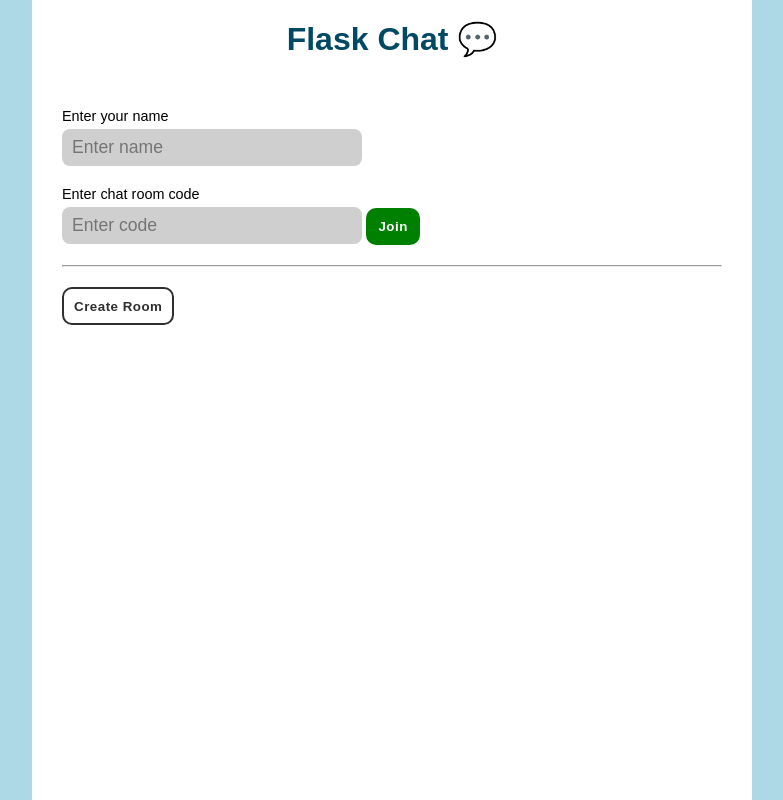
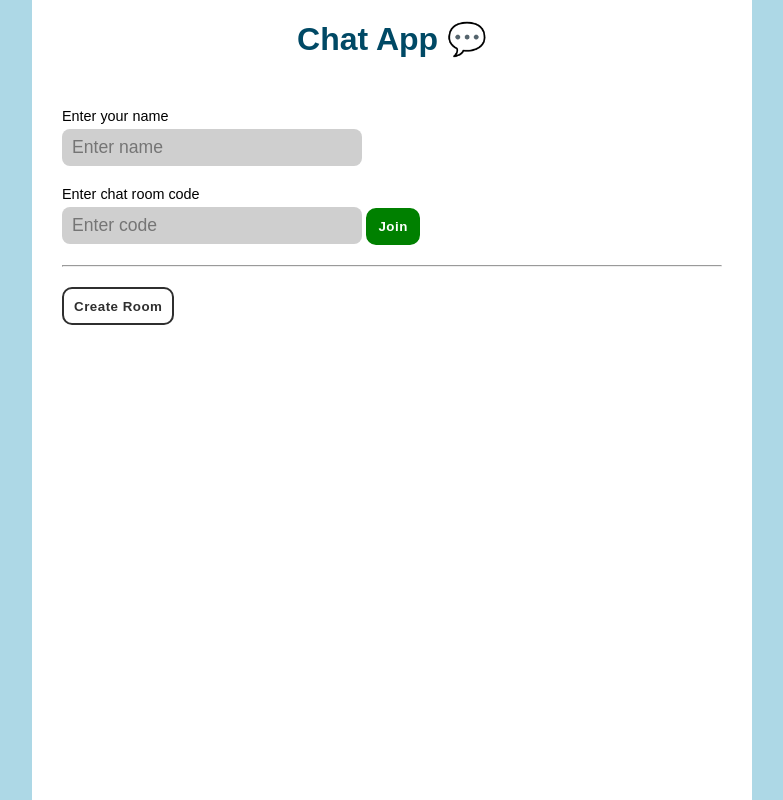
Before and after one commit to lokeshyadav14/Chat-App, a Flask app: page / in a window 1280 px wide. Shown: the whole page, without its empty margins (248-1031 px from the left). Run offline with Flask 3, Linux system fonts and the light colour scheme; some libraries are stand-ins or nearby versions.

Commit message:
Update home.html

```diff
--- a/templates/home.html
+++ b/templates/home.html
@@ -3,7 +3,7 @@
 
 <div id="home-container">
     <h1 id="home-header">
-        Flask Chat 💬
+        Chat App 💬
     </h1>
     {% if error %}
     <p id="error">
```
